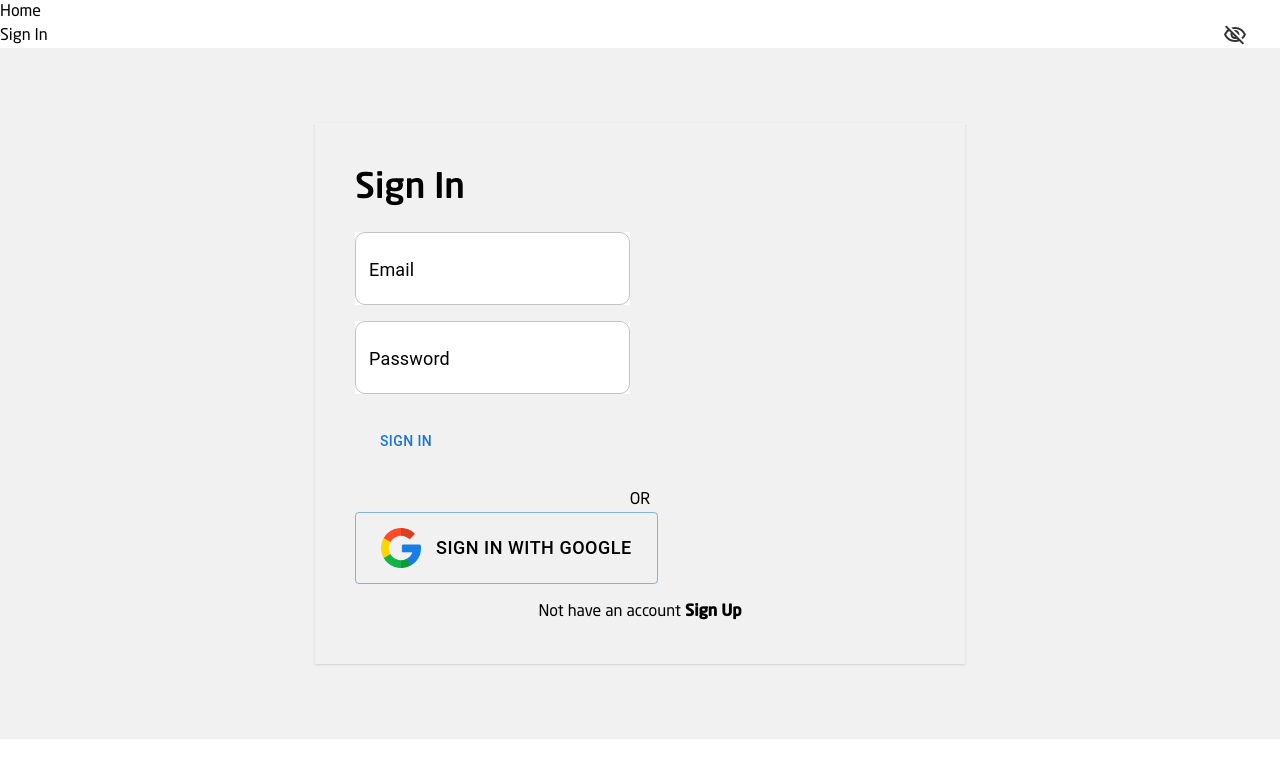
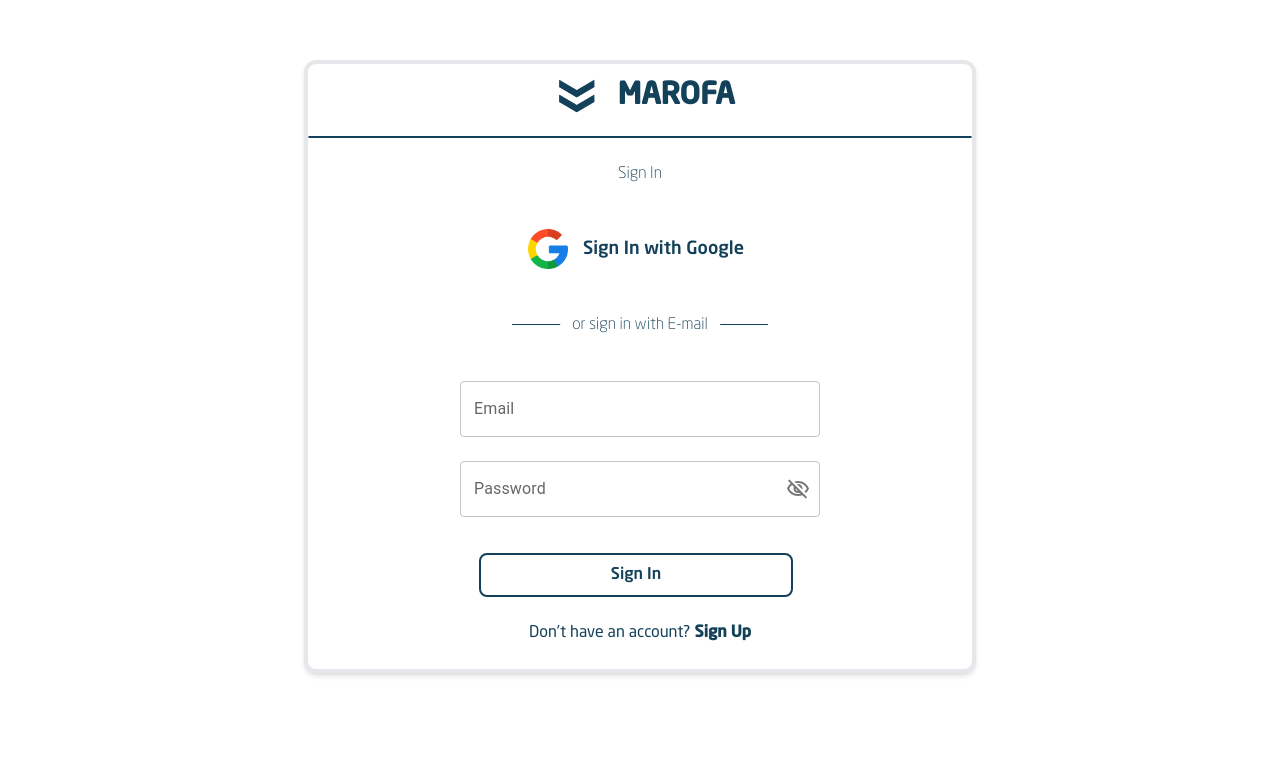
Before and after one commit to HriGrit/Marofa, a React (Vite) app in the folder client/: page /signIn in a window 1280 px wide. Shown: the top 778 px of the page. Built offline with nearby package versions, Linux system fonts and the light colour scheme.

Commit message:
update on sign in

```diff
--- a/client/src/pages/SignIn/SignIn.jsx
+++ b/client/src/pages/SignIn/SignIn.jsx
@@ -1,10 +1,11 @@
 import React from 'react';
 import { Link } from 'react-router-dom';
-import './style.css';
 import Box from '@mui/material/Box';
 import TextField from '@mui/material/TextField';
 import VisibilityOutlinedIcon from '@mui/icons-material/VisibilityOutlined';
 import VisibilityOffOutlinedIcon from '@mui/icons-material/VisibilityOffOutlined';
+import InputAdornment from '@mui/material/InputAdornment';
+import IconButton from '@mui/material/IconButton';
 import { Button } from '@mui/material';
 import { useState } from 'react';
 import GoogleImg from '../../assets/google.png';
@@ -14,6 +15,9 @@
 
 import Backdrop from '@mui/material/Backdrop';
 import CircularProgress from '@mui/material/CircularProgress';
+
+
+import logo from "../../assets/marofa-whitebg.png";
 
 import { useNavigate } from 'react-router-dom';
 
@@ -114,75 +118,80 @@
 
 
     return (
-        <>
-            <section className='signIn mb-5'>
-                <div class="breadcrumbWrapper">
-                    <div class="container-fluid">
-                        <ul class="breadcrumb breadcrumb2 mb-0">
-                            <li><Link to="/">Home</Link>  </li>
-                            <li>Sign In</li>
-                        </ul>
+        <div class="bg-red">
+            <section>
+
+                <div class="mt-[60px] mb-[60px] border-4 pb-6 max-w-sm mx-auto bg-white rounded-xl shadow-md overflow-hidden md:max-w-2xl">
+                    <div class="flex items-center justify-center space-x-2 pb-0">
+                        <img src={logo} class="h-10 sm:h-16" alt="MAROFA Logo" />
+                        <span class="self-center text-xl font-semibold text-[#14415A] sm:text-3xl">MAROFA</span>
                     </div>
-                </div>
+                    <hr class=" my-2 border-[#14415A] border-[1px] rounded sm:mx-auto lg:my-2 " />
+                    <div class="text-center mb-2 pt-4">
+                        <span class="text-l text-align:center font-thin text-[#14415A] sm:text-m">Sign In</span>
+                    </div>
+                    <form class='flex flex-col items-center p-0'>
+                        <div class='form-group mt-5 mb-4 w-100 signInOr'>
+                            <Button type="button" class=" alignitems-center bg-white hover:bg-[#e6e6e6] focus:ring-1 focus:outline-none focus:ring-[#050708]/50 font-medium rounded-lg text-sm px-5 py-2 text-center inline-flex items-center me-2 mb-2"
+                                onClick={signInWithGoogle}><img src={GoogleImg} />
+                                <p class="text-[#14415a]">Sign In with Google</p> </Button>
+                            <div class="flex items-center justify-center w-full">
+                                <hr class="w-64 h-px my-8 bg-[#14415A] border-0" />
+                                <span class="absolute px-3 font-thin text-[#14415A] -translate-x-1/2 bg-white left-1/2">or sign in with E-mail</span>
+                            </div>
+                        </div>
+                        <div className='flex flex-col items-center mt-2 mb-4'>
+                            <TextField id="email" type="email" name='email' label="Email" className='w-[300px] sm:w-[360px]'
+                                onChange={onChangeField} value={formFields.email}
 
 
 
-                <div className='loginWrapper'>
-                    <div className='card shadow'>
-                        <Backdrop
-                            sx={{ color: '#000', zIndex: (theme) => theme.zIndex.drawer + 1 }}
-                            open={showLoader}
-                            className="formLoader"
-                        >
-                            <CircularProgress color="inherit" />
-                        </Backdrop>
-
-                        <h3>Sign In</h3>
-                        <form className='mt-4'>
-                            <div className='form-group mb-4 w-100'>
-                                <TextField id="email" type="email" name='email' label="Email" className='w-100'
-                                    onChange={onChangeField} value={formFields.email} />
-                            </div>
-                            <div className='form-group mb-4 w-100'>
-                                <div className='position-relative'>
-                                    <TextField id="password" type={showPassword === false ? 'password' : 'text'} name='password' label="Password" className='w-100'
-                                        onChange={onChangeField} value={formFields.password} />
-                                    <Button className='icon' onClick={() => setShowPassword(!showPassword)}>
-                                        {
-                                            showPassword === false ? <VisibilityOffOutlinedIcon /> : <VisibilityOutlinedIcon />
-                                        }
-
-                                    </Button>
-                                </div>
-                            </div>
+                            />
+                        </div>
+                        <div className='flex flex-col items-center mt-2 mb-4'>
+                            <TextField
+                                id="password"
+                                type={showPassword ? 'text' : 'password'}
+                                name='password'
+                                label="Password"
+                                className='w-[300px] sm:w-[360px]'
+                                onChange={onChangeField}
+                                value={formFields.password}
+                                InputProps={{
+                                    endAdornment: (
+                                        <InputAdornment position="end">
+                                            <IconButton
+                                                aria-label="toggle password visibility"
+                                                onClick={() => setShowPassword(!showPassword)}
+                                                edge="end"
+                                            >
+                                                {showPassword ? <VisibilityOutlinedIcon /> : <VisibilityOffOutlinedIcon />}
+                                            </IconButton>
+                                        </InputAdornment>
+                                    ),
+                                }}
+                            />
+                        </div>
+                        <div className='flex flex-col mt-5 mb-4 w-full items-center'>
+                            <Button class="relative inline-flex items-center justify-center bg-white border-2 border-[#14415A] p-2 px-[130px] mb-2 me-2 overflow-hidden text-l font-medium text-[#14415A] rounded-lg group bg-[#14415A] focus:ring-4 focus:outline-none focus:ring-bg-[#14415A] hover:bg-[#14415A] hover:text-white"
+                                onClick={signIn}>
+                                Sign In
+                            </Button>
+                        </div>
 
 
 
-                            <div className='form-group mt-5 mb-4 w-100'>
-                                <Button className='btn btn-g btn-lg w-100' onClick={signIn}>Sign In</Button>
-                            </div>
 
 
-                            <div className='form-group mt-5 mb-4 w-100 signInOr'>
-                                <p className='text-center'>OR</p>
-                                <Button className='w-100' variant="outlined" onClick={signInWithGoogle}><img src={GoogleImg} />
-                                    Sign In with Google</Button>
-                            </div>
-
-
-                            <p className='text-center'>Not have an account
-                                <b> <Link to="/signUp">Sign Up</Link>
-                                </b>
-                            </p>
-
-                        </form>
-                    </div>
-                </div>
-
-
-            </section>
-        </>
+                        <p className='text-center text-[#14415A] text-thin'>Don't have an account?
+                            <b> <Link to="/signUp" class="no-underline hover:underline">Sign Up</Link>
+                            </b>
+                        </p>
+                    </form>
+                </div >
+            </section >
+        </div>
     );
 };
 
-export default SignIn;
+export default SignIn;;
--- a/client/src/pages/SignIn/style.css
+++ /dev/null
@@ -1,70 +0,0 @@
-.loginWrapper {
-    padding: 75px 0px;
-    background: #f1f1f1;
-}
-
-.loginWrapper .card {
-    width: 650px;
-    margin: auto;
-    padding: 40px;
-    border: 0px !important;
-}
-
-.loginWrapper .card h3 {
-    font-weight: 500;
-    font-size: 35px;
-}
-
-.loginWrapper .card input {
-    height: 40px !important;
-    font-size: 18px !important;
-    color: #000 !important;
-}
-
-.loginWrapper .card fieldset {
-    border-radius: 10px !important;
-}
-
-.loginWrapper .card .MuiFormLabel-root {
-    line-height: 43px !important;
-    color: #000 !important;
-    font-size: 18px !important;
-}
-
-.loginWrapper .card .icon {
-    position: absolute;
-    top: 10px;
-    right: 20px;
-    z-index: 100;
-    min-width: 50px !important;
-    height: 50px !important;
-    width: 50px !important;
-    color: #ccc !important;
-    border-radius: 100% !important;
-}
-
-.loginWrapper .card .icon svg {
-    color: #000 !important;
-    opacity: 0.8;
-}
-
-.loginWrapper .card button {
-    padding: 15px 25px !important;
-}
-
-.signInOr button {
-    padding: 15px 25px !important;
-    color: #000 !important;
-    font-size: 18px !important;
-}
-
-.signInOr button img {
-    width: 40px;
-    margin-right: 15px;
-}
-
-
-.formLoader {
-    position: absolute !important;
-    background: rgba(255, 255, 255, 0.5) !important;
-}
```
